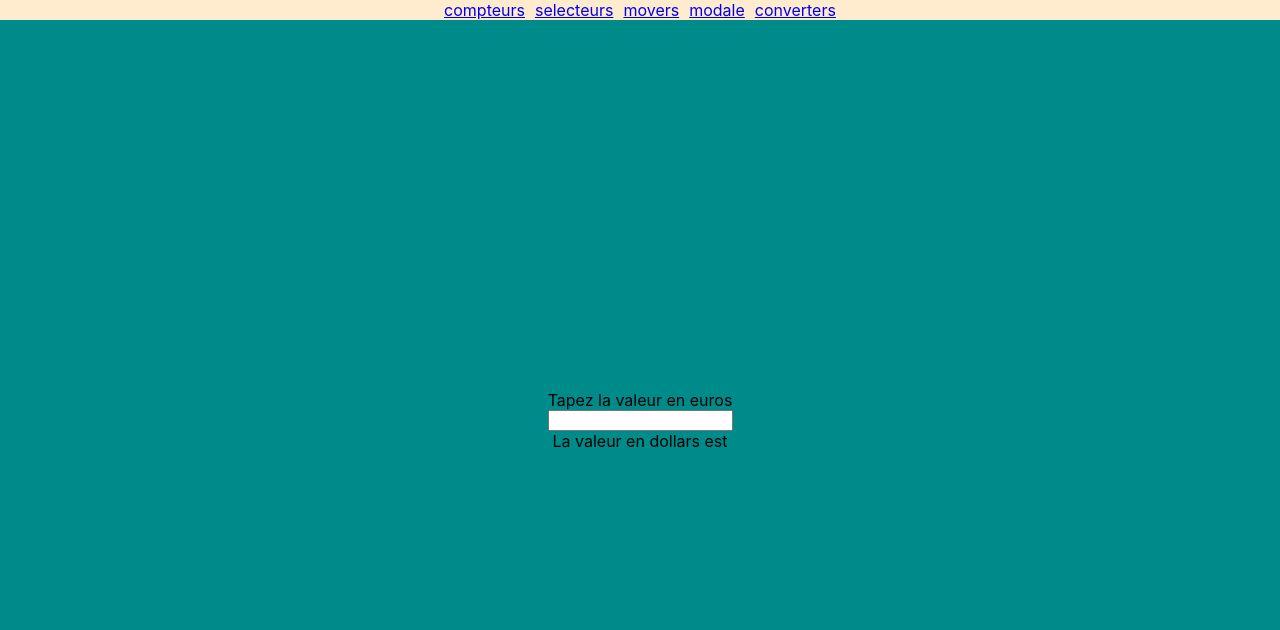
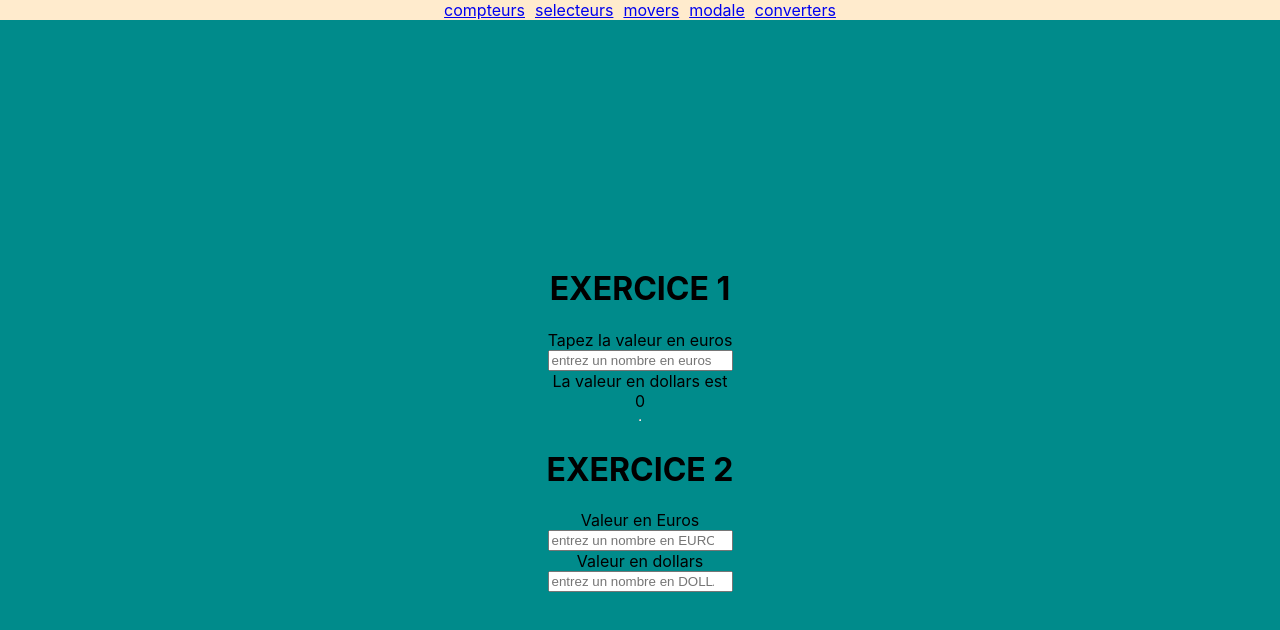
Before and after one commit to MgRl8ow3MhVr/greta2022states, a React (Create React App) app: page /converters in a window 1280 px wide. Shown: the top 630 px of the page. Built offline with nearby package versions, Linux system fonts and the light colour scheme.

Commit message:
converters

```diff
--- a/src/components/Converters/index.js
+++ b/src/components/Converters/index.js
@@ -3,9 +3,13 @@ import { useState } from "react";
 
 const Converters = () => {
   const [input, setInput] = useState("");
+  const [input2, setInput2] = useState("");
+  const [input3, setInput3] = useState("");
 
+  console.log("input", input);
   return (
     <div className="convertersContainer">
+      <h1>EXERCICE 1</h1>
       Tapez la valeur en euros
       <input
         type="text"
@@ -13,8 +17,32 @@ const Converters = () => {
         onChange={(event) => {
           setInput(event.target.value);
         }}
+        placeholder="entrez un nombre en euros"
       />
       La valeur en dollars est
+      <div>{input * 1.2}</div>
+      <hr />
+      <h1>EXERCICE 2</h1>
+      Valeur en Euros
+      <input
+        type="number"
+        value={input2}
+        onChange={(event) => {
+          setInput2(event.target.value);
+          setInput3(event.target.value * 1.2);
+        }}
+        placeholder="entrez un nombre en EUROS"
+      />
+      Valeur en dollars
+      <input
+        type="number"
+        value={input3}
+        onChange={(event) => {
+          setInput3(event.target.value);
+          setInput2(event.target.value / 1.2);
+        }}
+        placeholder="entrez un nombre en DOLLARS"
+      />
     </div>
   );
 };
--- a/src/components/Selecteurs/index.css
+++ b/src/components/Selecteurs/index.css
@@ -4,6 +4,7 @@
     display: flex;
     gap:10px;
     justify-content: center;
+    background-color: bisque;
 
 }
 
```
